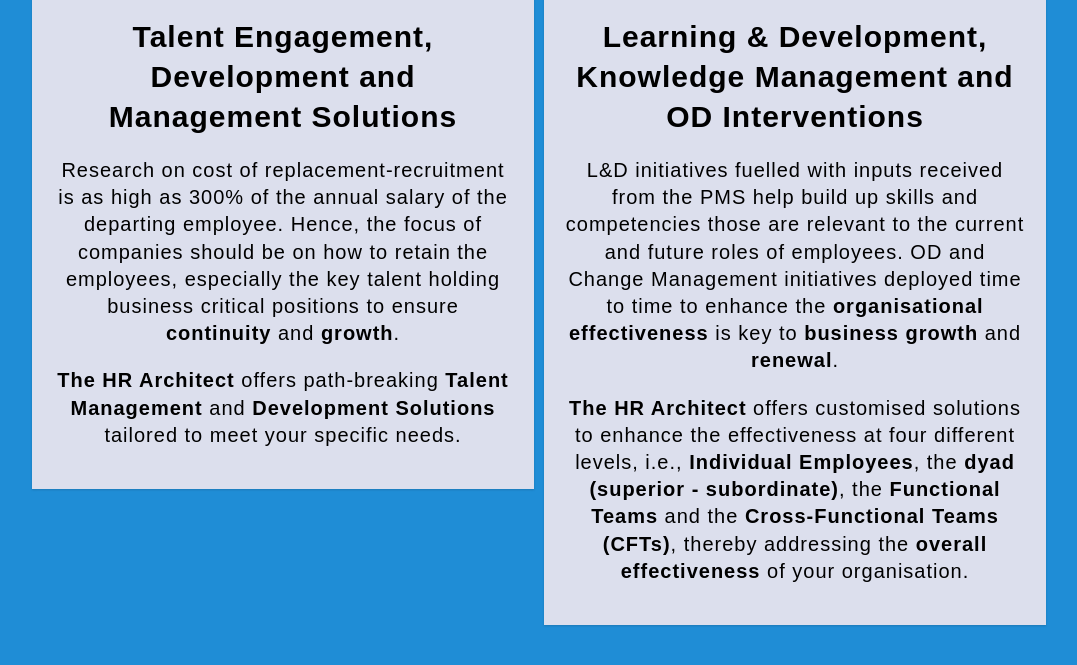
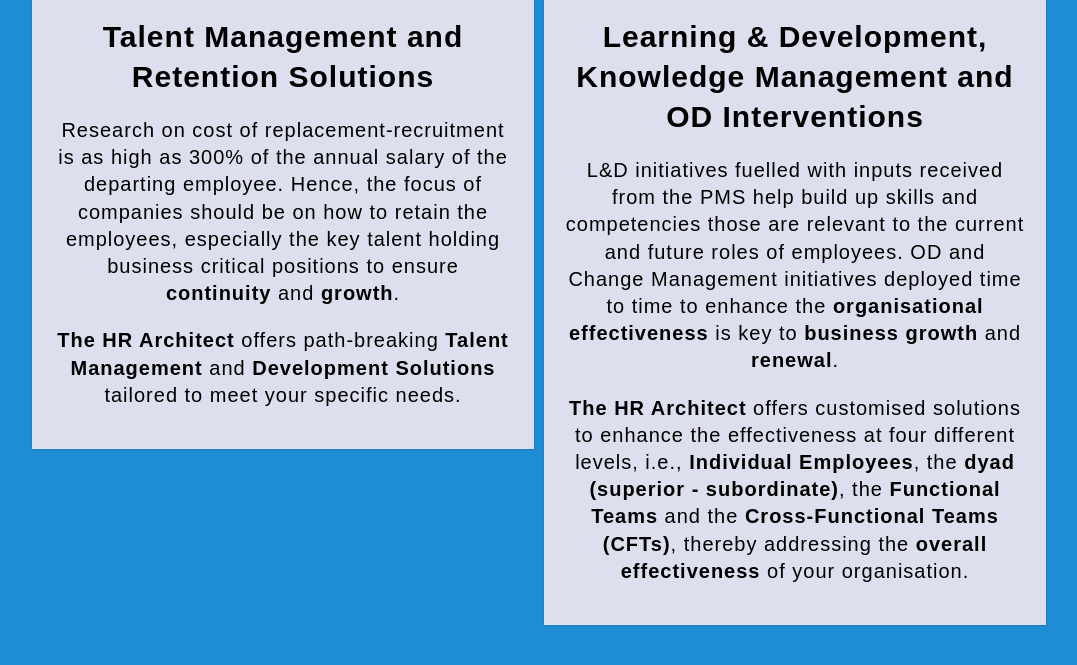
Before and after one commit to patrasap0908/HR-Architect, a plain HTML site: page expertise.html in a window 1280 px wide. Shown: the part 1562-2227 px from the top of the page, without its empty margins (101-1178 px from the left). Drawn offline with nearby package versions, Linux system fonts and the light colour scheme.

Commit message:
Updated contents of expertise.html.

```diff
--- a/expertise.html
+++ b/expertise.html
@@ -82,7 +82,7 @@
 
                   <div class="text">
 
-                        <h2>Talent Engagement, Development and Management Solutions</h2>
+                        <h2>Talent Management and Retention Solutions</h2>
 
                         <p>Research on cost of replacement-recruitment is as high as 300% of the annual salary of the departing employee. Hence, the focus of companies should be on how to retain the employees, especially the key talent holding business critical positions to ensure <strong>continuity</strong> and <strong>growth</strong>.</p>
 
```
